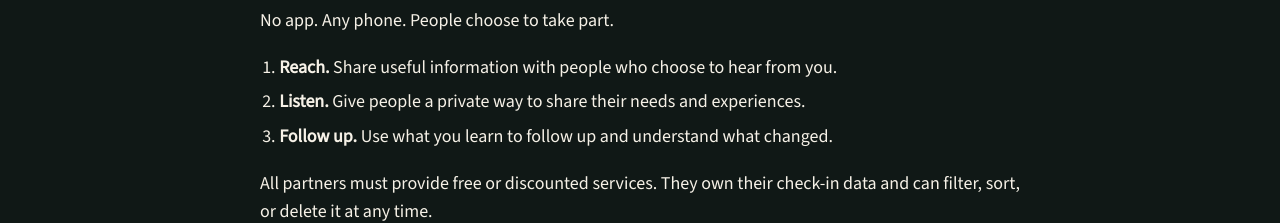
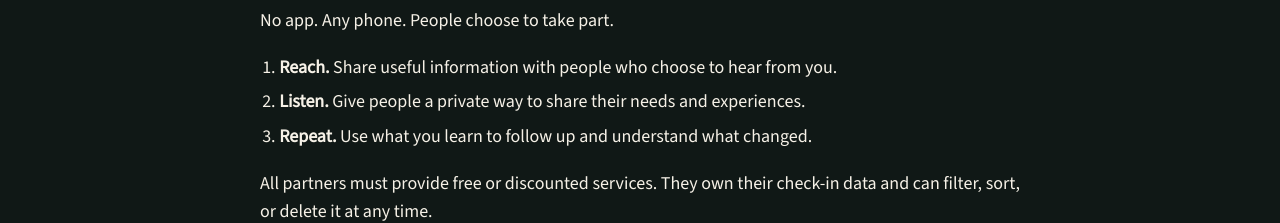
Before and after one commit to hopeonesource/hope1source.org, a React (Vite) app in the folder preview-v4/: page /access-points in a window 1280 px wide. Shown: the part 1384-1607 px from the top of the page. Built offline with nearby package versions, Linux system fonts and the light colour scheme.

Commit message:
Rename access point follow-up step

```diff
--- a/preview-v4/src/pages/AccessPoints.jsx
+++ b/preview-v4/src/pages/AccessPoints.jsx
@@ -50,7 +50,7 @@ export default function AccessPoints() {
           <ol>
             {howSteps.map((step) => (
               <li key={step.title}>
-                <strong>{step.title}.</strong> {step.text}
+                <strong>{step.title === 'Follow up' ? 'Repeat' : step.title}.</strong> {step.text}
               </li>
             ))}
           </ol>
```
Also changed, not shown: 1 other file (tests, documents, lock files or other folders).
